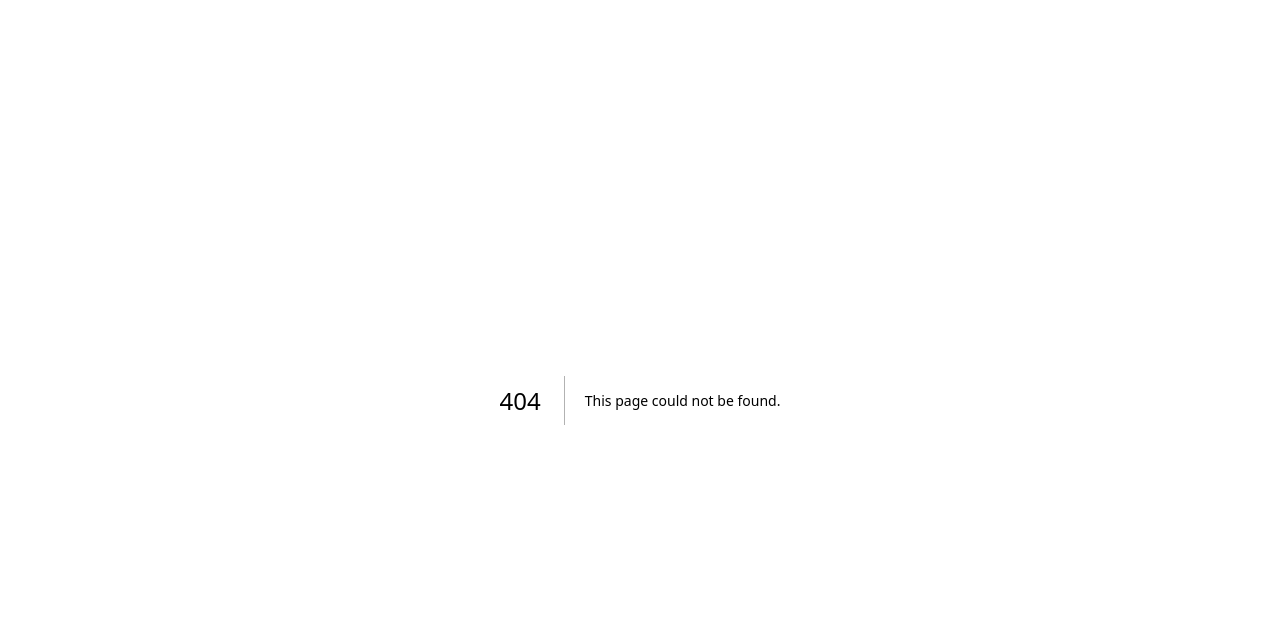
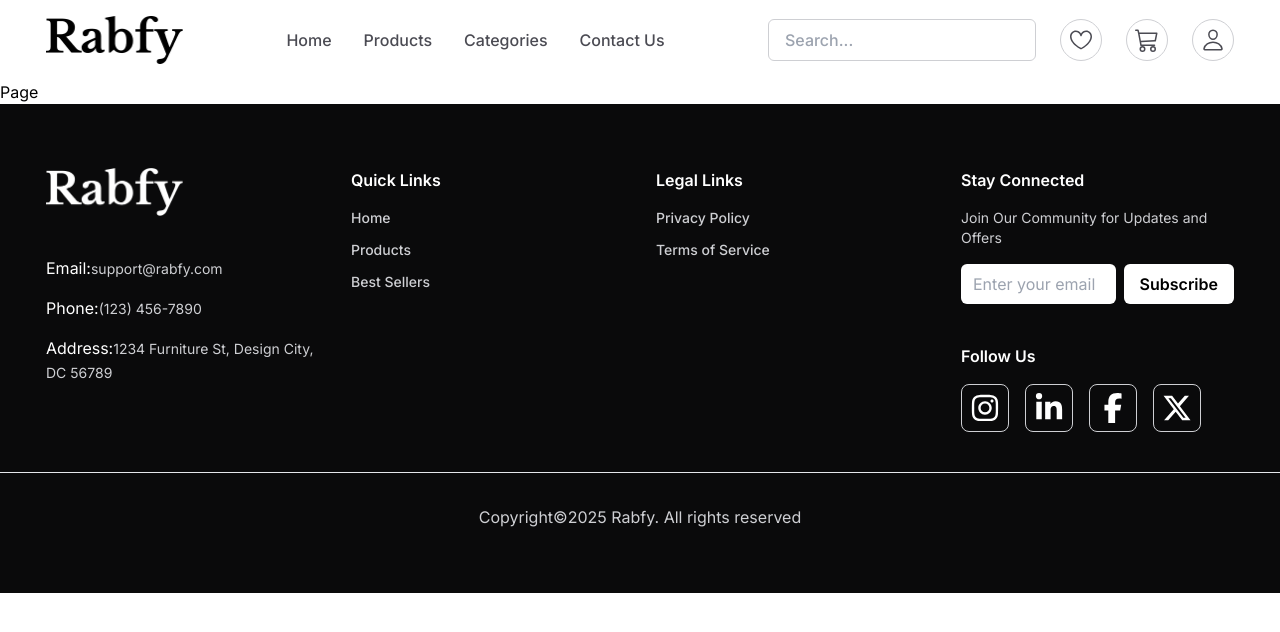
Before and after one commit to rahadsr30/rabfy, a Next.js app: page /products/1 in a window 1280 px wide. Before the commit this address had no page. Shown: the top 632 px of the page. Built offline with nearby package versions, Linux system fonts and the light colour scheme.

Commit message:
added footer

```diff
--- a/src/app/[lang]/hero.tsx
+++ b/src/app/hero.tsx
@@ -1,5 +1,5 @@
 "use client";
-import Navbar from "@/components/ui/navbar";
+
 import Image from "next/image";
 import React, { useEffect, useState } from "react";
 import bannar1 from "@/assets/banner.png";
@@ -45,7 +45,6 @@ export default function Hero() {
   }, []);
   return (
     <header>
-      <Navbar />
       <div className="relative w-full overflow-hidden">
         <div
           className="flex transition-transform duration-700 ease-in-out"
--- a/src/app/layout.tsx
+++ b/src/app/layout.tsx
@@ -1,6 +1,8 @@
 import type { Metadata } from "next";
 import { Inter } from "next/font/google";
 import "./globals.css";
+import Footer from "@/components/ui/footer";
+import Navbar from "@/components/ui/navbar";
 
 const interSans = Inter({ subsets: ["latin"] });
 
@@ -16,7 +18,11 @@ export default function RootLayout({
 }>) {
   return (
     <html lang="en">
-      <body className={interSans.className}>{children}</body>
+      <body className={interSans.className}>
+        <Navbar />
+        {children}
+        <Footer />
+      </body>
     </html>
   );
 }
--- a/src/app/[lang]/page.tsx
+++ b/src/app/page.tsx
@@ -1,17 +1,15 @@
-import Footer from "@/components/ui/footer";
 import CTASection from "./discount";
 import Hero from "./hero";
-import Products from "./products";
+import ProductSection from "./products";
 import TopPicks from "./topPicks";
 
 export default function Page() {
   return (
     <main>
       <Hero />
-      <Products />
+      <ProductSection />
       <CTASection />
       <TopPicks />
-      <Footer />
     </main>
   );
 }
--- a/src/app/[lang]/products.tsx
+++ b/src/app/products.tsx
@@ -94,7 +94,7 @@ export default function Products() {
         </div>
         <div className="grid grid-cols-1 sm:grid-cols-2 md:grid-cols-3 lg:grid-cols-4 gap-y-6 lg:gap-y-10 gap-x-6 mt-7 lg:mt-14">
           {products.map((product) => (
-            <div key={product.id}>
+            <Link key={product.id} href={`/products/${product.id}`}>
               <div className="bg-[#FAFAFA] p-4 mx-auto w-full rounded-xl">
                 <Image
                   src={product.image}
@@ -133,13 +133,13 @@ export default function Products() {
                   {likedProducts.includes(product.id) ? "❤️" : "🤍"}
                 </button>
               </div>
-            </div>
+            </Link>
           ))}
         </div>
 
         <div className="flex justify-center mt-10">
           <Link
-            href=""
+            href="/products"
             className="bg-black text-white px-6 py-2 rounded-md hover:bg-gray-900 transition-all"
           >
             View All
--- /dev/null
+++ b/src/app/products/[productId]/page.tsx
@@ -0,0 +1,5 @@
+import React from "react";
+
+export default function Page() {
+  return <div>Page</div>;
+}
--- a/src/app/[lang]/allProducts.tsx
+++ b/src/app/products/page.tsx
@@ -7,6 +7,7 @@ import { IoIosArrowBack, IoIosArrowForward } from "react-icons/io";
 import product from "@/assets/productImg.png";
 import { MdOutlineKeyboardArrowDown } from "react-icons/md";
 import { FiFilter } from "react-icons/fi";
+import Link from "next/link";
 
 const allProducts = [
   {
@@ -240,7 +241,7 @@ export default function ProductPage() {
       <div className="wrapper mx-auto py-10">
         <div className="grid grid-cols-1 sm:grid-cols-2 md:grid-cols-3 lg:grid-cols-4 gap-y-6 lg:gap-y-10 gap-x-6 mt-7 lg:mt-14">
           {currentProducts.map((product) => (
-            <div key={product.id}>
+            <Link href={`/products/${product.id}`} key={product.id}>
               <div className="bg-[#FAFAFA] p-4 mx-auto w-full rounded-xl">
                 <Image
                   src={product.image}
@@ -269,12 +270,11 @@ export default function ProductPage() {
               </div>
 
               <div className="flex items-center justify-between mt-4">
-                <button className="border-2 border-black px-4 py-2 rounded-xl flex items-center gap-x-2 text-base font-medium text-black">
-                  Add to Cart
-                  <IoCartOutline className="size-5" />
+                <button className="border-2 border-black px-4 py-2 rounded-lg flex items-center gap-2 text-black hover:bg-black hover:text-white transition">
+                  Add to Cart <IoCartOutline className="size-5" />
                 </button>
               </div>
-            </div>
+            </Link>
           ))}
         </div>
 
--- a/src/components/ui/navbar.tsx
+++ b/src/components/ui/navbar.tsx
@@ -3,6 +3,9 @@ import { useState } from "react";
 import Link from "next/link";
 import logo from "@/assets/rabfyLogo.png";
 import Image from "next/image";
+import { BsCart3 } from "react-icons/bs";
+import { GoHeart } from "react-icons/go";
+import { IoPersonOutline } from "react-icons/io5";
 
 const Navbar = () => {
   const [isMobileMenuOpen, setIsMobileMenuOpen] = useState(false);
@@ -44,16 +47,19 @@ const Navbar = () => {
 
           <div className="flex items-center space-x-6">
             <Link
-              href="/signup"
-              className="text-[#4B4B53] transition-colors text-base font-medium"
+              href="/login"
+              className="border border-[#CECFD3] rounded-full p-2"
             >
-              Sign Up
+              <GoHeart className="text-[#4B4B53] text-2xl" />
             </Link>
             <Link
-              href="/login"
-              className="bg-black text-white px-6 py-2 rounded-md hover:bg-gray-900 transition-all"
+              href="/cart"
+              className="border border-[#CECFD3] rounded-full p-2"
             >
-              Login
+              <BsCart3 className="text-[#4B4B53] text-2xl" />
+            </Link>
+            <Link href="/" className="border border-[#CECFD3] rounded-full p-2">
+              <IoPersonOutline className="text-[#4B4B53] text-2xl" />
             </Link>
           </div>
         </div>
@@ -102,16 +108,19 @@ const Navbar = () => {
 
           <div className="flex justify-center items-center space-x-6">
             <Link
-              href="/signup"
-              className="text-[#4B4B53] transition-colors text-base font-medium"
+              href="/login"
+              className="border border-[#CECFD3] rounded-full p-2"
             >
-              Sign Up
+              <GoHeart className="text-[#4B4B53] text-2xl" />
             </Link>
             <Link
-              href="/login"
-              className="bg-black text-white px-6 py-2 rounded-md hover:bg-gray-900 transition-all"
+              href="/cart"
+              className="border border-[#CECFD3] rounded-full p-2"
             >
-              Login
+              <BsCart3 className="text-[#4B4B53] text-2xl" />
+            </Link>
+            <Link href="/" className="border border-[#CECFD3] rounded-full p-2">
+              <IoPersonOutline className="text-[#4B4B53] text-2xl" />
             </Link>
           </div>
         </div>
```
Also changed, not shown: src/app/discount.tsx (renamed from src/app/[lang]/discount.tsx), src/app/product-section.tsx (added), src/app/topPicks.tsx (renamed from src/app/[lang]/topPicks.tsx).
